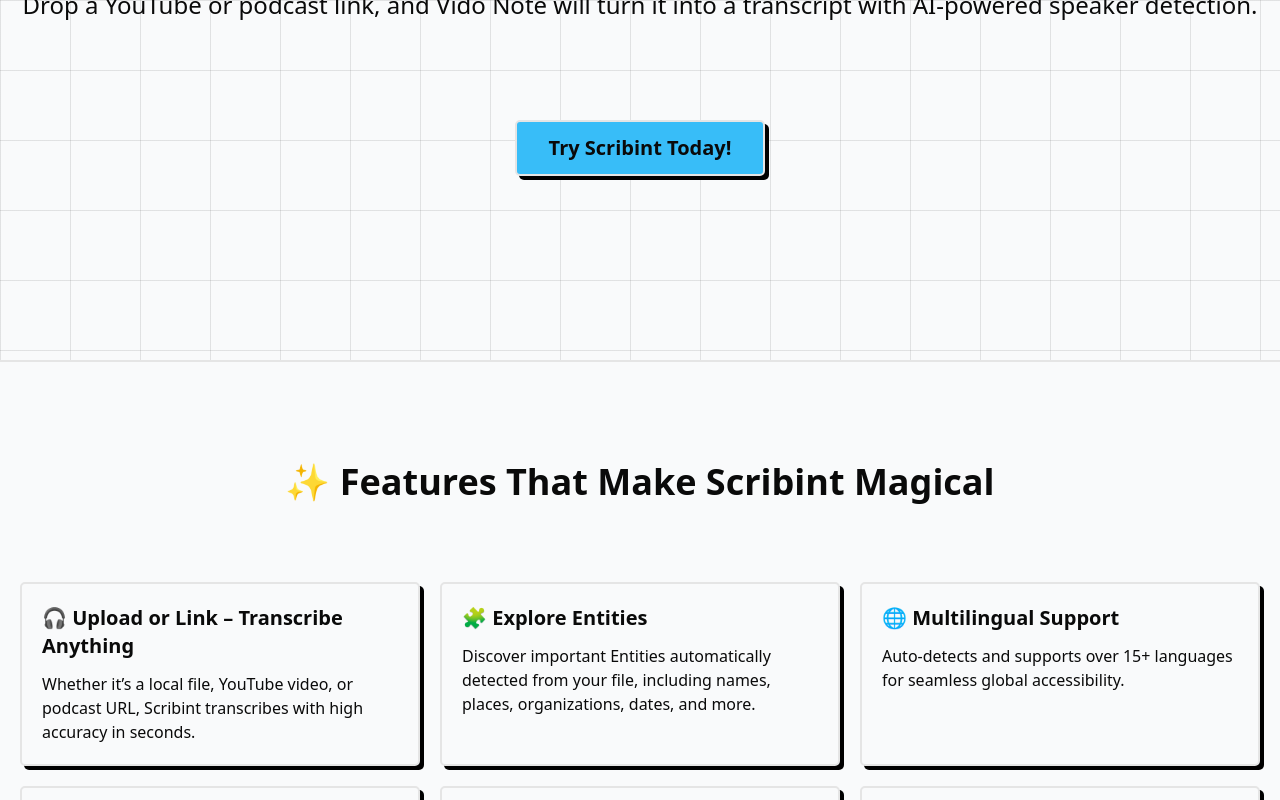
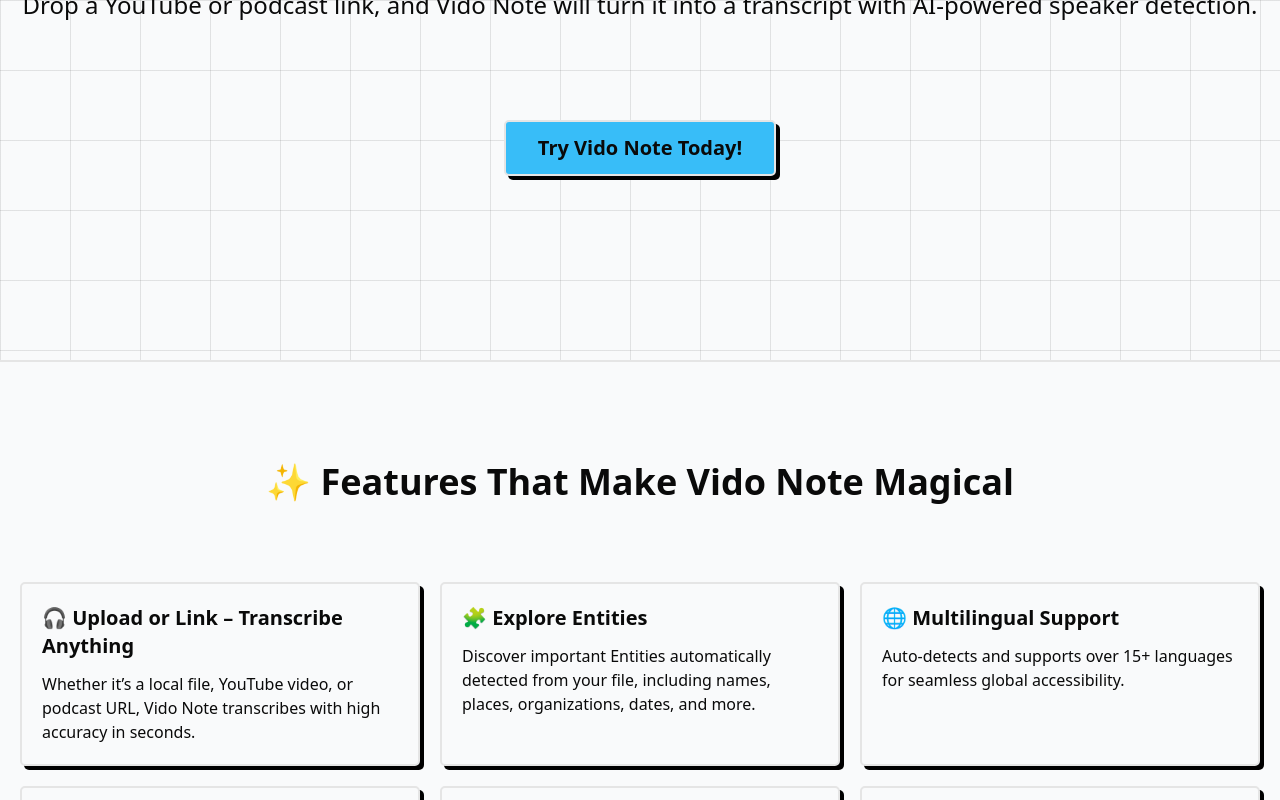
Before and after one commit to afnanhussain2002/read-podcast, a Next.js app: page / in a window 1280 px wide. Shown: the part 280-1080 px from the top of the page. Built offline with nearby package versions, Linux system fonts and the light colour scheme; no server answers.

Commit message:
change some text

```diff
--- a/components/Features.tsx
+++ b/components/Features.tsx
@@ -8,7 +8,7 @@ export default function Features() {
     <div>
       <section className="border-t-border dark:border-t-darkBorder dark:bg-brand-dark border-t-2 bg-brand-light py-20 font-base lg:py-[100px]">
         <h2 className="mb-14 px-5 text-center text-2xl font-heading md:text-3xl lg:mb-20 lg:text-4xl">
-          ✨ Features That Make Scribint Magical
+          ✨ Features That Make Vido Note Magical
         </h2>
 
         <div className="mx-auto grid w-container max-w-full grid-cols-1 gap-5 px-5 sm:grid-cols-2 lg:grid-cols-3">
--- a/components/Footer.tsx
+++ b/components/Footer.tsx
@@ -37,7 +37,7 @@ const Footer = () => {
 
         {/* Bottom bar */}
         <div className="border-t-4 border-black mt-8 pt-4 text-center font-bold">
-          © {new Date().getFullYear()} Scribint — All rights reserved.
+          © {new Date().getFullYear()} Vido Note — All rights reserved.
         </div>
       </footer>
     );
--- a/components/Hero.tsx
+++ b/components/Hero.tsx
@@ -23,7 +23,7 @@ const Hero = () => {
         size="lg"
         className="h-12 text-base font-heading md:text-lg lg:h-14 lg:text-xl mt-12"
       >
-        Try Scribint Today!
+        Try Vido Note Today!
       </Button>
 
       </Link>
--- a/public/data.ts
+++ b/public/data.ts
@@ -1,7 +1,7 @@
 export const features = [
   {
     title: '🎧 Upload or Link – Transcribe Anything',
-    text: 'Whether it’s a local file, YouTube video, or podcast URL, Scribint transcribes with high accuracy in seconds.',
+    text: 'Whether it’s a local file, YouTube video, or podcast URL, Vido Note transcribes with high accuracy in seconds.',
   },
   {
     title: '🧩 Explore Entities',
```
